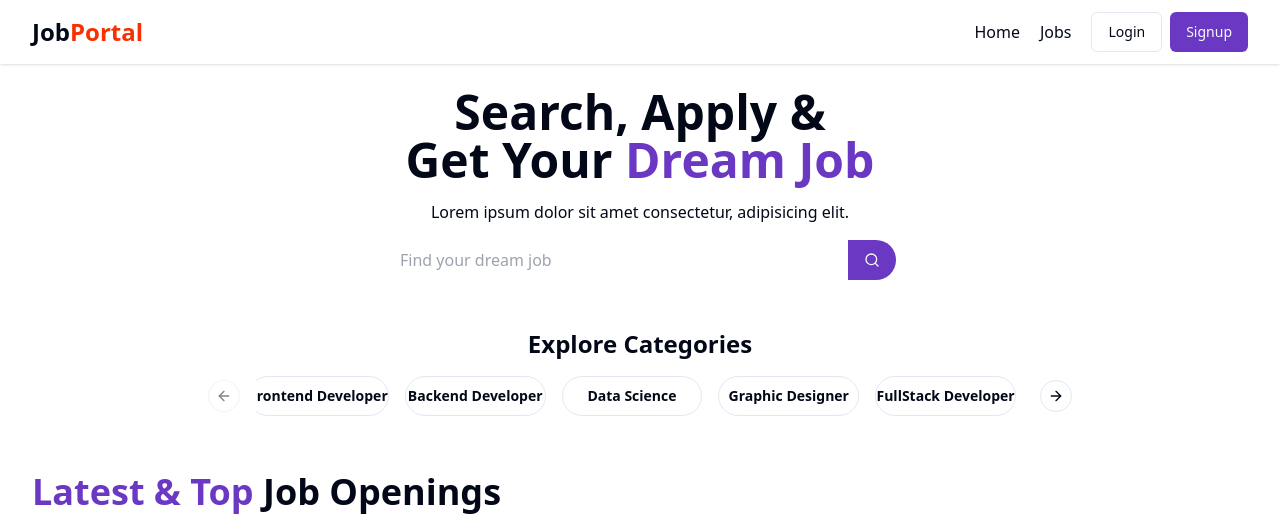
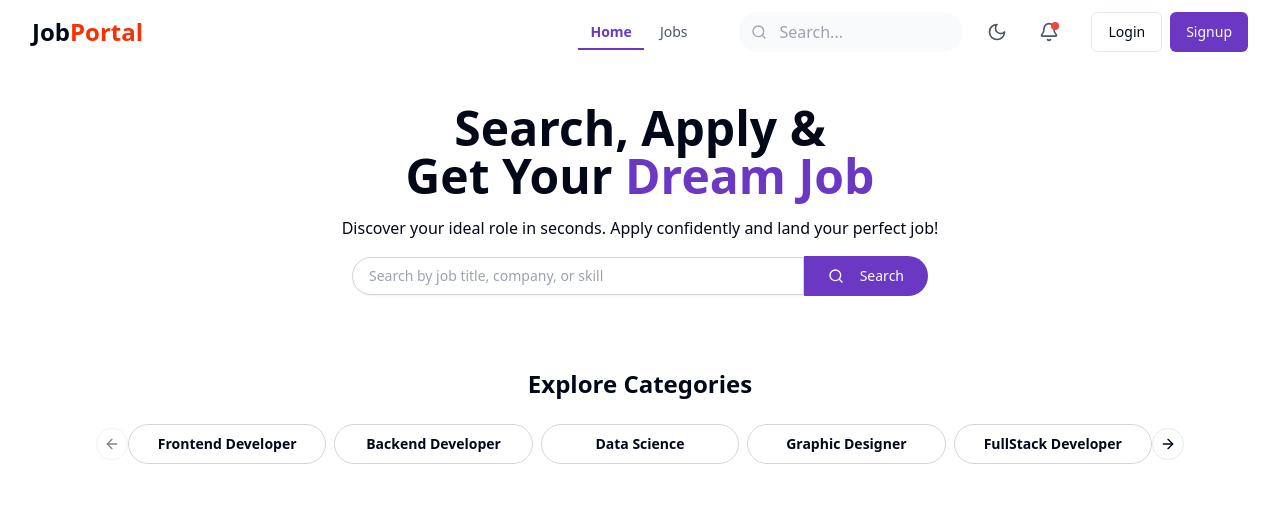
Before and after one commit to aryan5312l/JobPortal, a React (Vite) app in the folder frontend/: page / in a window 1280 px wide. Shown: the top 532 px of the page. Built offline with nearby package versions, Linux system fonts and the light colour scheme; no server answers.

Commit message:
imporved navbar ui

```diff
--- a/frontend/package.json
+++ b/frontend/package.json
@@ -30,6 +30,7 @@
     "clsx": "^2.1.1",
     "dotenv": "^16.4.7",
     "embla-carousel-react": "^8.5.1",
+    "framer-motion": "^12.7.2",
     "lucide-react": "^0.468.0",
     "react": "^18.3.1",
     "react-dom": "^18.3.1",
--- a/frontend/src/components/home/CategoryCarousel.jsx
+++ b/frontend/src/components/home/CategoryCarousel.jsx
@@ -45,17 +45,23 @@ function CategoryCarousel() {
   };
 
   return (
-    <div className="py-6">
-      <h2 className="text-center text-2xl font-bold mb-4">Explore Categories</h2>
-      <Carousel className="w-full max-w-3xl mx-auto">
-        <CarouselContent className="flex flex-nowrap">
+    <div className="relative py-8 max-w-5xl mx-auto">
+      <h2 className="text-center text-2xl font-bold mb-6">Explore Categories</h2>
+
+      <div className="relative">
+        <Carousel>
+          <CarouselContent className="flex -ml-2">
             {categories.map((cat, index) => (
-            <CarouselItem key={index} className="basis-1/2 sm:basis-1/3 md:basis-1/4 lg:basis-1/5 px-2">
+              <CarouselItem
+                key={index}
+                className="pl-2 basis-1/2 sm:basis-1/3 md:basis-1/4 lg:basis-1/5"
+              >
                 <Button
                   variant={activeCategory === cat ? "default" : "outline"}
-                className={`w-full whitespace-nowrap rounded-full px-6 py-2 text-sm font-semibold transition-all duration-300 ${activeCategory === cat
-                    ? "bg-[#6A38C2] text-white"
-                    : "hover:bg-[#6A38C2] hover:text-white"
+                  className={`w-full whitespace-nowrap rounded-full px-6 py-2 text-sm font-semibold transition-all duration-300 transform hover:scale-105 ${
+                    activeCategory === cat
+                      ? "bg-[#6A38C2] text-white shadow-md"
+                      : "border-gray-300  hover:bg-[#6A38C2] hover:text-white"
                   }`}
                   onClick={() => handleCategoryClick(cat)}
                 >
@@ -64,9 +70,10 @@ function CategoryCarousel() {
               </CarouselItem>
             ))}
           </CarouselContent>
-        <CarouselPrevious aria-label="Previous category" />
-        <CarouselNext aria-label="Next category" />
+          <CarouselPrevious className="left-0 -translate-x-full" />
+          <CarouselNext className="right-0 translate-x-full" />
         </Carousel>
+      </div>
     </div>
   );
 }
--- a/frontend/src/components/home/HeroSection.jsx
+++ b/frontend/src/components/home/HeroSection.jsx
@@ -29,25 +29,26 @@ function HeroSection() {
   }, [searchKeyword, dispatch]);
 
   return (
-    <div className="text-center my-6">
+    <div className="text-center my-10 px-4">
 
-      <h1 className="text-5xl font-bold my-4">
+      <h1 className="text-4xl md:text-5xl font-bold mb-4 leading-tight">
         Search, Apply & <br />Get Your <span className="text-[#6A38C2]">Dream Job</span>
       </h1>
-      <p>Lorem ipsum dolor sit amet consectetur, adipisicing elit.</p>
-      <div className="flex w-[40%] text-center mx-auto my-4">
+      <p>Discover your ideal role in seconds. Apply confidently and land your perfect job!</p>
+      <div className="flex flex-col sm:flex-row items-center justify-center gap-2 sm:gap-0 w-full max-w-xl mx-auto my-4">
         <input
           type="text"
-          placeholder="Find your dream job"
-          className="outline-none border-none w-full rounded-l-full pl-4"
+          placeholder="Search by job title, company, or skill"
+          className="w-full px-4 py-2 rounded-full sm:rounded-l-full sm:rounded-r-none border border-gray-300 focus:outline-none focus:ring-2 focus:ring-purple-500 shadow-sm text-sm transition"
           value={searchKeyword}
           //onKeyDown={handleKeyDown}
           onChange={(e) => setSearchKeyword(e.target.value)}
         />
         <Button
-          className="rounded-r-full bg-[#6A38C2]"
+          className="rounded-full sm:rounded-r-full sm:rounded-l-none bg-[#6A38C2] hover:bg-[#5a2fad] text-white px-6 py-2 transition"
           onClick={handleSearch}>
-          <Search />
+          <Search size={18} className="mr-2"/>
+          Search
         </Button>
       </div>
     </div>
--- a/frontend/src/components/shared/Navbar.jsx
+++ b/frontend/src/components/shared/Navbar.jsx
@@ -1,233 +1,328 @@
-import { useState } from 'react';
-
+import { useState, useEffect } from 'react';
+import { motion, AnimatePresence } from 'framer-motion';
+import { Link, useNavigate, useLocation } from 'react-router-dom';
+import { useDispatch, useSelector } from 'react-redux';
 import {
-  Popover,
-  PopoverContent,
-  PopoverTrigger,
-} from "@/components/ui/popover"
-
-import { Avatar, AvatarFallback, AvatarImage } from "@/components/ui/avatar"
-import { User, LogOut, Menu, X } from 'lucide-react';
-import { Button } from "@/components/ui/button"
-import { Link, useNavigate } from 'react-router-dom';
-import { useDispatch, useSelector } from 'react-redux';
+  User, LogOut, Menu, X, Bell, Search, Loader2, Sun, Moon
+} from 'lucide-react';
+import { Button } from "@/components/ui/button";
+import { Popover, PopoverContent, PopoverTrigger } from "@/components/ui/popover";
+import { Avatar, AvatarFallback, AvatarImage } from "@/components/ui/avatar";
 import axios from 'axios';
-import { useToast } from "@/hooks/use-toast"
 import { setUser } from '../../redux/authSlice';
 import { setAllJobs } from '../../redux/jobSlice';
+import { useToast } from "@/hooks/use-toast";
+
+const UserProfileDropdown = ({ user, logoutHandler, isLoggingOut }) => (
+  <Popover>
+    <PopoverTrigger>
+      <Avatar>
+        <AvatarImage src={user?.profile?.profilePhoto} />
+        <AvatarFallback>{user?.fullname?.charAt(0)}</AvatarFallback>
+      </Avatar>
+    </PopoverTrigger>
+    <PopoverContent className="w-60">
+      <div className="flex gap-4">
+        <Avatar>
+          <AvatarImage src={user?.profile?.profilePhoto} />
+          <AvatarFallback>{user?.fullname?.charAt(0)}</AvatarFallback>
+        </Avatar>
+        <div>
+          <h4 className="font-medium">{user.fullname}</h4>
+          <p className="text-sm text-muted-foreground">
+            {user?.profile?.bio}
+          </p>
+        </div>
+      </div>
+      <div className="mt-4 space-y-2">
+        <Link to='/profile'>
+          <Button variant="ghost" className="w-full justify-start gap-2">
+            <User className="h-4 w-4" />
+            View Profile
+          </Button>
+        </Link>
+        <Button
+          variant="ghost"
+          className="w-full justify-start gap-2 text-red-500 hover:text-red-600"
+          onClick={logoutHandler}
+          disabled={isLoggingOut}
+        >
+          <LogOut className="h-4 w-4" />
+          {isLoggingOut ? "Logging out..." : "Logout"}
+        </Button>
+      </div>
+    </PopoverContent>
+  </Popover>
+);
 
 
-function Navbar() {
-  const { user } = useSelector(store => store.auth)
+
+const Navbar = () => {
+  const [menuOpen, setMenuOpen] = useState(false);
+  const [scrolled, setScrolled] = useState(false);
+  const [darkMode, setDarkMode] = useState(false);
+  const [isLoggingOut, setIsLoggingOut] = useState(false);
+
+  const { user } = useSelector(store => store.auth);
   const dispatch = useDispatch();
-
   const navigate = useNavigate();
-
-  //console.log("Auth state:", user);
-  //console.log(JSON.stringify(user, null, 2));
-  const [menuOpen, setMenuOpen] = useState(false);
   const { toast } = useToast();
+  const location = useLocation();
 
   const logoutHandler = async () => {
+
     try {
-      const res = await axios.get(`${import.meta.env.VITE_USER_API_END_POINT}/logout`, { withCredentials: true });
+      const res = await axios.get(
+        `${import.meta.env.VITE_USER_API_END_POINT}/logout`,
+        { withCredentials: true }
+      );
+
       if (res.data.success) {
-        dispatch(setAllJobs([])); // Clear job state when logging out
+        // Clear user data from state
         dispatch(setUser(null));
+        dispatch(setAllJobs([]));
+
+        // Show success notification
         toast({
           title: res.data.message,
-          className: "bg-green-500 text-white font-bold rounded-lg shadow-lg"
-        })
-        navigate('/')
+          className: "bg-green-500 text-white"
+        });
+
+        // Redirect to home page
+        navigate('/');
       }
     } catch (error) {
-      console.log(error);
+      console.error("Logout failed:", error);
       toast({
-        title: `Logout failed`,
+        title: error.response?.data?.message || "Logout failed",
         variant: "destructive"
-      })
+      });
     }
-  }
+  };
 
+  useEffect(() => {
+    if (darkMode) {
+      document.documentElement.classList.add('dark');
+    } else {
+      document.documentElement.classList.remove('dark');
+    }
+  }, [darkMode]);
+
+  // Scroll effect
+  useEffect(() => {
+    const handleScroll = () => setScrolled(window.scrollY > 10);
+    window.addEventListener('scroll', handleScroll);
+    return () => window.removeEventListener('scroll', handleScroll);
+  }, []);
+
+  // Close menu on route change
+  useEffect(() => {
+    setMenuOpen(false);
+  }, [location]);
+
+  const NavLink = ({ to, children }) => (
+    <Link
+      to={to}
+      className={`relative px-3 py-2 text-sm font-medium transition-colors ${
+        location.pathname === to
+          ? 'text-[#6A38C2] font-semibold'
+          : 'text-gray-600 hover:text-[#6A38C2]'
+      } group`}
+    >
+      {children}
+      <span className={`absolute bottom-0 left-0 h-0.5 ${
+        location.pathname === to ? 'w-full' : 'w-0'
+      } bg-[#6A38C2] transition-all duration-300 group-hover:w-full`}></span>
+    </Link>
+  );
 
   return (
-    <div className="bg-white  fixed top-0 left-0 w-full shadow z-50">
-      <div className="flex items-center justify-between mx-auto max-w-7xl px-4 lg:px-8  h-16">
-        {/* Logo */}
-        <div>
-          <h1 className="text-2xl font-bold">
-            Job<span className="text-[#F83002]">Portal</span>
-          </h1>
-        </div>
+    <nav className={`fixed top-0 left-0 w-full z-50 transition-all duration-300 ${
+      scrolled ? 'bg-white/95 dark:bg-gray-900/95 backdrop-blur-md shadow-md' : 'bg-white dark:bg-gray-900'
+    }`}>
+      <div className="mx-auto max-w-7xl px-4 sm:px-6 lg:px-8">
+        <div className="flex h-16 items-center justify-between">
 
-        {/* Desktop Menu */}
-        <div className="hidden md:flex items-center gap-5">
-          <ul className="flex font-medium items-center gap-5">
-            {
-              user && user.role === 'recruiter' ? (
+          {/* Logo */}
+          <Link to="/" className="flex items-center">
+            <h1 className="text-2xl font-bold">
+              Job<span className="text-[#F83002]">Portal</span>
+            </h1>
+          </Link>
+
+          {/* Desktop Navigation */}
+          <div className="hidden md:flex items-center gap-6">
+            <div className="flex items-center gap-1">
+              <NavLink to="/">Home</NavLink>
+              <NavLink to="/jobs">Jobs</NavLink>
+              {user?.role === 'recruiter' && (
                 <>
-                  <li className="hover:text-[#6A38C2]">
-                    <Link to="/recruiter/companies">Companies</Link>
-                  </li>
-                  <li className="hover:text-[#6A38C2]">
-                    <Link to="/recruiter/jobs">Jobs</Link>
-                  </li>
+                  <NavLink to="/recruiter/companies">Companies</NavLink>
+                  <NavLink to="/recruiter/jobs">Post Job</NavLink>
                 </>
+              )}
+            </div>
+
+            <div className="flex items-center gap-4 ml-4">
+              {/* Search */}
+              <div className="relative">
+                <Search className="absolute left-3 top-1/2 -translate-y-1/2 h-4 w-4 text-gray-400" />
+                <input
+                  type="search"
+                  placeholder="Search..."
+                  className="pl-10 pr-4 py-2 rounded-full bg-gray-50 dark:bg-gray-800 focus:outline-none focus:ring-2 focus:ring-[#6A38C2] w-40 sm:w-56"
+                />
+              </div>
+
+              {/* Dark Mode */}
+              <button
+                onClick={() => setDarkMode(!darkMode)}
+                className="p-2 rounded-full hover:bg-gray-100 dark:hover:bg-gray-800"
+              >
+                {darkMode ? (
+                  <Sun className="h-5 w-5 text-yellow-400" />
+                ) : (
+                  <Moon className="h-5 w-5 text-gray-600" />
+                )}
+              </button>
+
+              {/* Notifications */}
+              <button className="p-2 rounded-full hover:bg-gray-100 dark:hover:bg-gray-800 relative">
+                <Bell className="h-5 w-5 text-gray-600 dark:text-gray-300" />
+                <span className="absolute top-2 right-2 h-2 w-2 rounded-full bg-red-500"></span>
+              </button>
+
+              {/* User Profile */}
+              {user ? (
+                <UserProfileDropdown
+                  user={user}
+                  logoutHandler={logoutHandler}
+                  isLoggingOut={isLoggingOut}
+                />
               ) : (
-                <>
-                  <li className="hover:text-[#6A38C2]">
-                    <Link to="/">Home</Link>
-                  </li>
-                  <li className="hover:text-[#6A38C2]">
-                    <Link to="/jobs">Jobs</Link>
-                  </li>
-
-                </>
-              )
-            }
-
-          </ul>
-          {!user ? (
-            <div className="flex items-center gap-2">
-              <Link to="/login">
-                <Button variant="outline">Login</Button>
-              </Link>
-              <Link to="/signup">
-                <Button className="bg-[#6A38C2] hover:bg-[#5b30a6] my-2">Signup</Button>
-              </Link>
-            </div>
-          ) : (
-            <Popover>
-              <PopoverTrigger>
-                <Avatar>
-                  <AvatarImage src={user?.profile?.profilePhoto} />
-                  <AvatarFallback>{user?.fullname.charAt(0)}</AvatarFallback>
-                </Avatar>
-              </PopoverTrigger>
-              <PopoverContent>
-                <div className="flex gap-4">
-                  <div>
-                    <Avatar>
-                      <AvatarImage src={user?.profile?.profilePhoto} />
-                      <AvatarFallback>{user?.fullname.charAt(0)}</AvatarFallback>
-                    </Avatar>
-                  </div>
-                  <div>
-                    <h4 className="font-medium">{user.fullname}</h4>
-                    <p className="text-sm text-muted-foreground">
-                      {user?.profile?.bio}
-                    </p>
-                  </div>
-                </div>
-                <div className="flex cursor-pointer">
-                  <User className="my-2" />
-                  <Link to='/profile'>
-                    <Button variant="link">View Profile</Button>
+                <div className="flex items-center gap-2 ml-2">
+                  <Link to="/login">
+                    <Button variant="outline">Login</Button>
+                  </Link>
+                  <Link to="/signup">
+                    <Button className="bg-[#6A38C2] hover:bg-[#5b30a6]">
+                      Signup
+                    </Button>
                   </Link>
                 </div>
-                <div className="flex cursor-pointer">
-                  <LogOut />
+              )}
+            </div>
+          </div>
 
-                  <Button variant="link" className="-my-2" onClick={logoutHandler}>
-                    Logout
-                  </Button>
-
-                </div>
-              </PopoverContent>
-            </Popover>
-          )}
-        </div>
-
-        {/* Mobile Menu Button */}
-        <div className="md:hidden">
-          <button
-            onClick={() => setMenuOpen(!menuOpen)}
-            className="text-gray-700 focus:outline-none"
-          >
-            {menuOpen ? <X className="w-6 h-6" /> : <Menu className="w-6 h-6" />}
-          </button>
+          {/* Mobile Menu Button */}
+          <div className="md:hidden flex items-center gap-2">
+            <button
+              onClick={() => setMenuOpen(!menuOpen)}
+              className="p-2 rounded-md text-gray-700 hover:bg-gray-100 focus:outline-none focus:ring-2 focus:ring-[#6A38C2]"
+              aria-expanded={menuOpen}
+            >
+              {menuOpen ? (
+                <X className="h-6 w-6" />
+              ) : (
+                <Menu className="h-6 w-6" />
+              )}
+            </button>
+          </div>
         </div>
       </div>
 
       {/* Mobile Menu */}
-      {menuOpen && (
-        <div className="md:hidden bg-white shadow-lg">
-          <ul className="flex flex-col font-medium items-start gap-3 px-4 py-4">
-            {
-              user && user.role === 'recruiter' ? (
-                <>
-                  <li className="hover:text-[#6A38C2]">
-                    <Link to="/recruiter/companies" onClick={() => setMenuOpen(false)}>
-                      Companies
+      <AnimatePresence>
+        {menuOpen && (
+          <motion.div
+            initial={{ opacity: 0, height: 0 }}
+            animate={{ opacity: 1, height: 'auto' }}
+            exit={{ opacity: 0, height: 0 }}
+            transition={{ duration: 0.2 }}
+            className="md:hidden bg-white dark:bg-gray-900 shadow-lg overflow-hidden"
+          >
+            <div className="px-4 py-3 space-y-4">
+              <input
+                type="search"
+                placeholder="Search..."
+                className="w-full pl-10 pr-4 py-2 rounded-full bg-gray-50 dark:bg-gray-800 focus:outline-none focus:ring-2 focus:ring-[#6A38C2]"
+              />
+
+              <div className="flex flex-col space-y-2">
+                <NavLink to="/">Home</NavLink>
+                <NavLink to="/jobs">Jobs</NavLink>
+                {user?.role === 'recruiter' && (
+                  <>
+                    <NavLink to="/recruiter/companies">Companies</NavLink>
+                    <NavLink to="/recruiter/jobs">Post Job</NavLink>
+                  </>
+                )}
+              </div>
+
+              <div className="pt-4 border-t border-gray-200 dark:border-gray-700">
+                {user ? (
+                  <div className="flex flex-col space-y-3">
+                    <Link
+                      to="/profile"
+                      className="flex items-center gap-3 p-2 rounded-lg hover:bg-gray-100 dark:hover:bg-gray-800"
+                    >
+                      <Avatar>
+                        <AvatarImage src={user?.profile?.profilePhoto} />
+                        <AvatarFallback>{user?.fullname?.charAt(0)}</AvatarFallback>
+                      </Avatar>
+                      <div>
+                        <p className="font-medium">{user.fullname}</p>
+                        <p className="text-sm text-gray-500">View Profile</p>
+                      </div>
                     </Link>
-                  </li>
-                  <li className="hover:text-[#6A38C2]">
-                    <Link to="/recruiter/jobs" onClick={() => setMenuOpen(false)}>
-                      Jobs
+                    <button
+                      onClick={() => setDarkMode(!darkMode)}
+                      className="flex items-center gap-3 p-2 rounded-lg hover:bg-gray-100 dark:hover:bg-gray-800 w-full"
+                    >
+                      {darkMode ? (
+                        <>
+                          <Sun className="h-5 w-5 text-yellow-400" />
+                          <span>Light Mode</span>
+                        </>
+                      ) : (
+                        <>
+                          <Moon className="h-5 w-5 text-gray-600" />
+                          <span>Dark Mode</span>
+                        </>
+                      )}
+                    </button>
+                    <button
+                      onClick={logoutHandler}
+                      disabled={isLoggingOut}
+                      className="flex items-center gap-3 p-2 rounded-lg text-red-600 hover:bg-red-50 dark:hover:bg-red-900/20 w-full"
+                    >
+                      <LogOut className="h-5 w-5" />
+                      {isLoggingOut ? "Logging out..." : "Logout"}
+                    </button>
+                  </div>
+                ) : (
+                  <div className="flex flex-col gap-2">
+                    <Link
+                      to="/login"
+                      className="w-full py-2 px-4 border rounded-md text-center hover:bg-gray-50"
+                    >
+                      Login
                     </Link>
-                  </li>
-                </>
-              ) : (
-                <>
-                  <li className="hover:text-[#6A38C2]">
-                    <Link to="/" onClick={() => setMenuOpen(false)}>
-                      Home
+                    <Link
+                      to="/signup"
+                      className="w-full py-2 px-4 bg-[#6A38C2] text-white rounded-md text-center hover:bg-[#5b30a6]"
+                    >
+                      Signup
                     </Link>
-                  </li>
-                  <li className="hover:text-[#6A38C2]">
-                    <Link to="/jobs" onClick={() => setMenuOpen(false)}>
-                      Jobs
-                    </Link>
-                  </li>
-
-                </>
-              )
-            }
-
-          </ul>
-          {!user ? (
-            <div className="flex flex-col gap-2 px-4">
-              <Link to="/login">
-                <Button variant="outline" className="w-full">
-                  Login
-                </Button>
-              </Link>
-              <Link to="/signup">
-                <Button className="bg-[#6A38C2] hover:bg-[#5b30a6] w-full">
-                  Signup
-                </Button>
-              </Link>
-            </div>
-          ) : (
-            <div className="px-4 py-4">
-              <div className="flex gap-2 items-center">
-                <Avatar>
-                  <AvatarImage src={user?.profile?.profilePhoto} />
-                  <AvatarFallback>{user?.fullname.charAt(0)}</AvatarFallback>
-                </Avatar>
-                <div>
-                  <h4 className="font-medium">{user.fullname}</h4>
-                  <p className="text-sm text-muted-foreground">
-                    {user?.profile?.bio}
-                  </p>
-                </div>
-              </div>
-              <div className="mt-4">
-                <Link to='/profile'>
-                  <Button variant="link">
-                    View Profile
-                  </Button>
-                </Link>
-                <Button variant="link" className="ml-4" onClick={logoutHandler}>
-                  Logout
-                </Button>
+                  </div>
+                )}
               </div>
             </div>
-          )}
-        </div>
-      )}
-    </div>
+          </motion.div>
+        )}
+      </AnimatePresence>
+    </nav>
   );
-}
+};
 
-export default Navbar
+export default Navbar;
```
Also changed, not shown: frontend/src/components/jobs/LatestJobCards.jsx (+12 -10 lines), 1 other file (tests, documents, lock files or other folders). Lines whose indentation alone changed are shown as unchanged.
